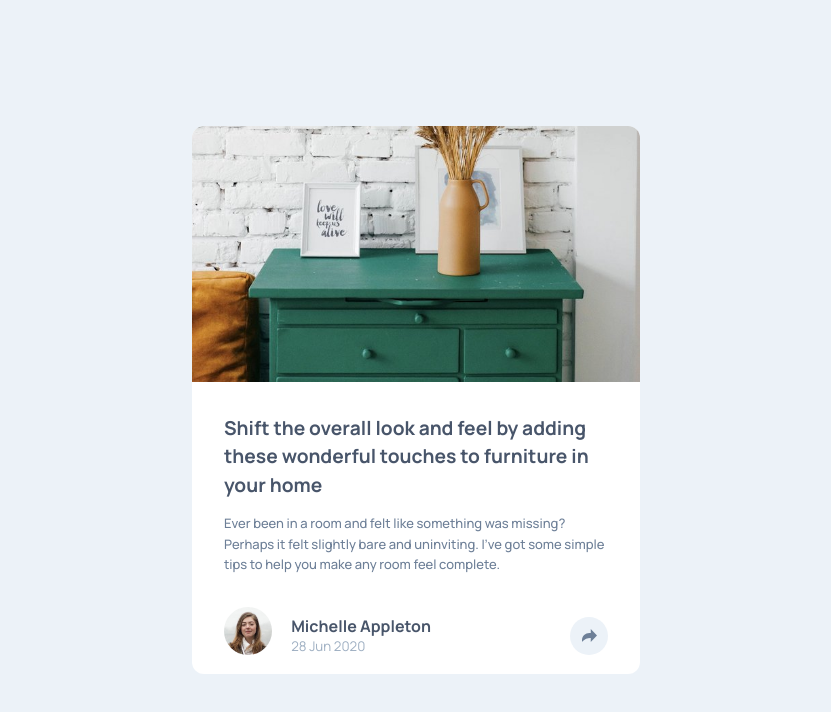
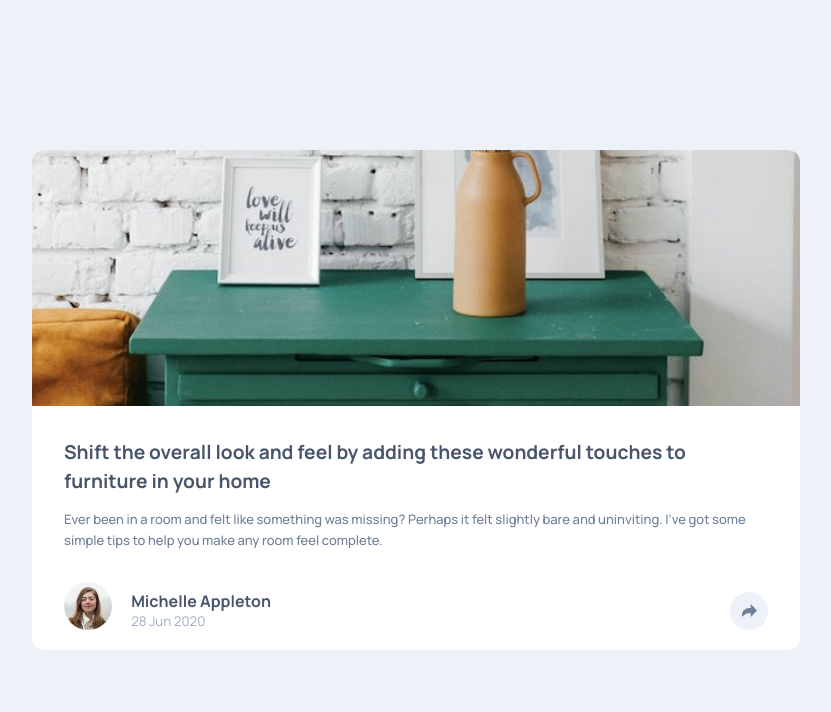
Before and after one commit to ryichi0/article-preview-component, a plain HTML site: page index.html in a window 1280 px wide. Shown: the whole page, without its empty margins (224-1055 px from the left). Drawn offline with Linux system fonts and the light colour scheme.

Commit message:
card width changed 2

```diff
--- a/styles.css
+++ b/styles.css
@@ -78,7 +78,8 @@ img.mobile{
   display: grid;
   grid-template-columns: 1fr;
   gap: 2em;
-  max-width:28em;
+  min-width: 18em;
+  max-width:48em;
   background-color: rgb(255, 255, 255);
   border-radius: 12px;
 }
```
